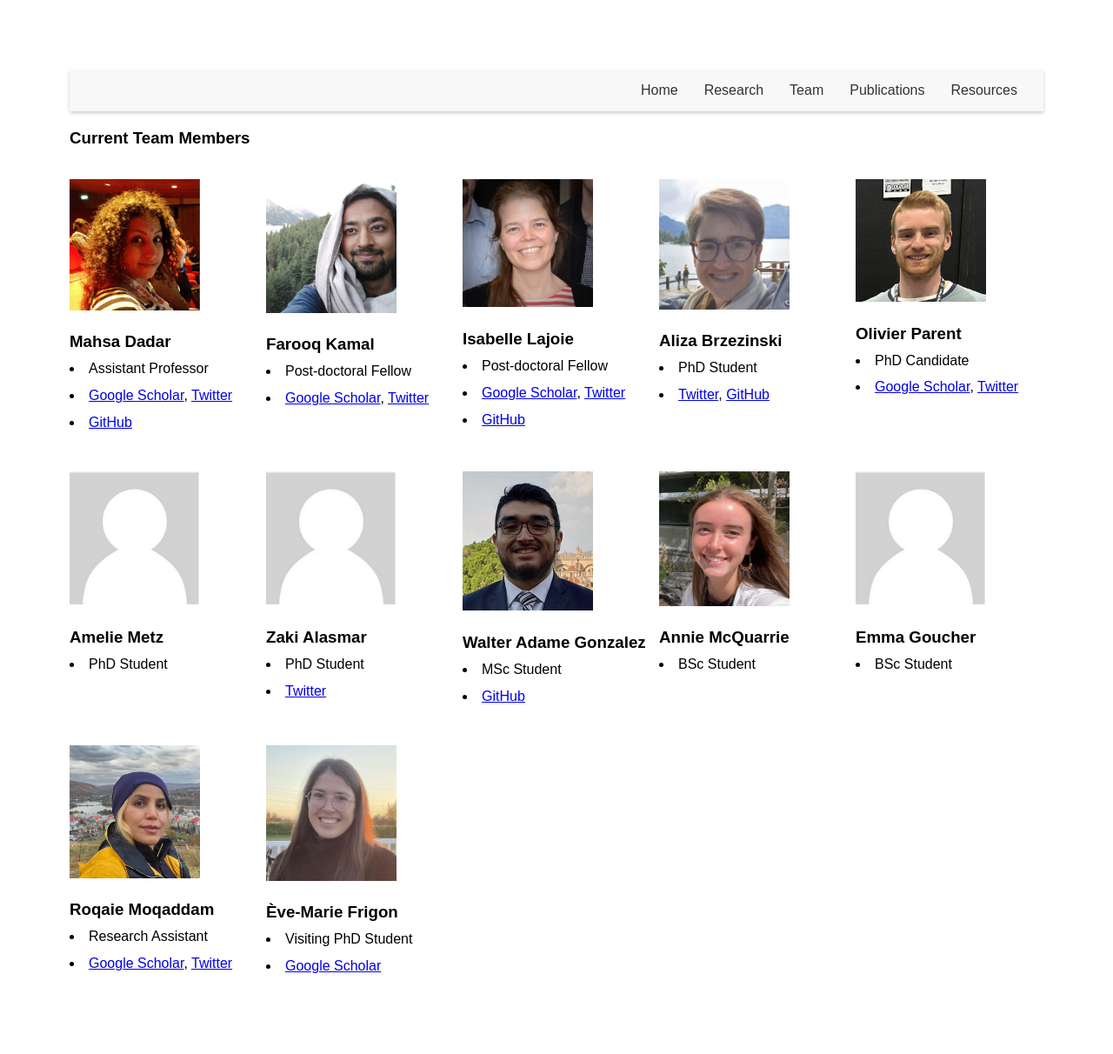
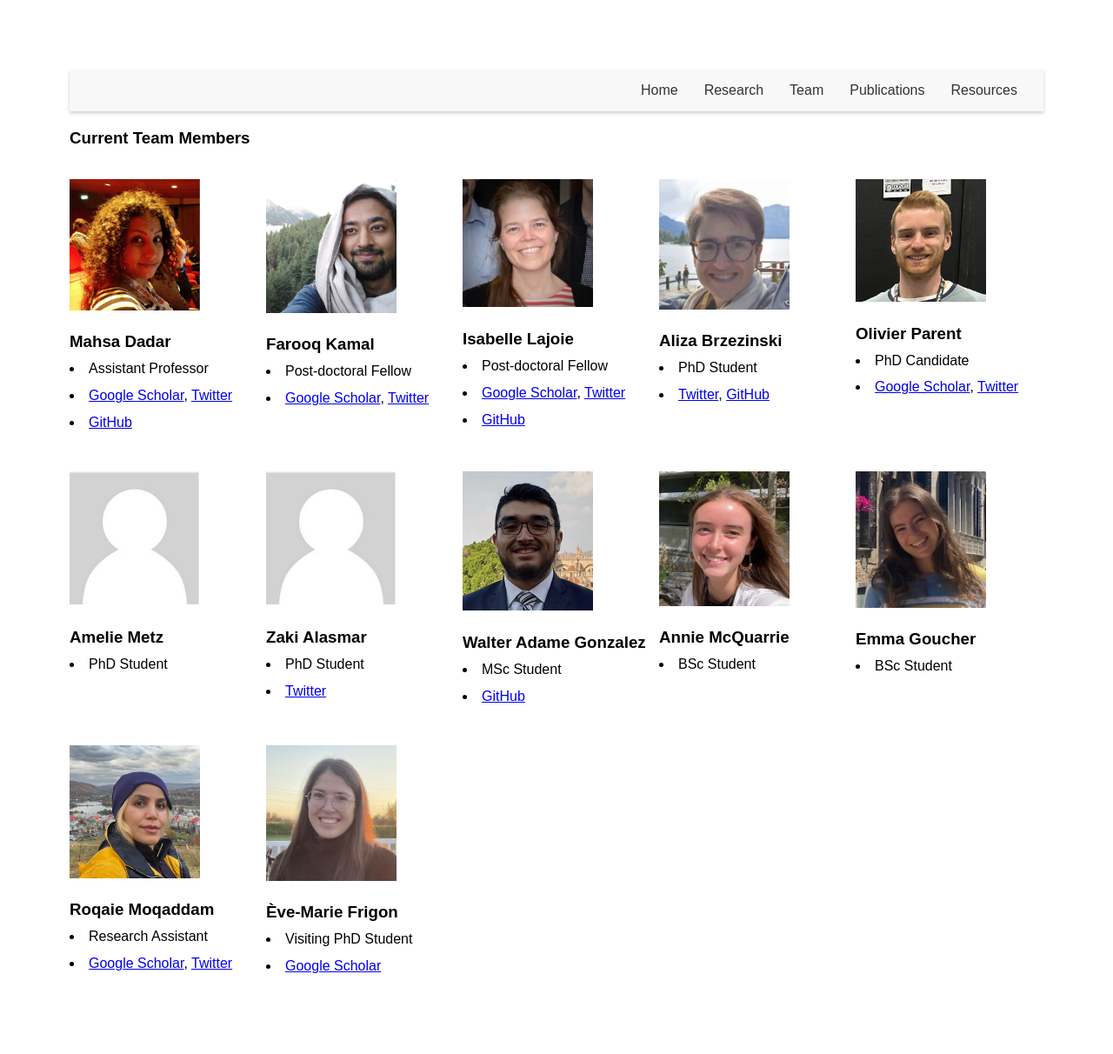
Before and after one commit to VANDAlab/VANDAlab.github.io, a Jekyll site: the page team.html, which Jekyll copies as it is, in a window 1280 px wide. Shown: the whole page at 87% size. Built offline with Jekyll 4.4.1, drawn with Linux system fonts in a browser that asks for light colours.

Commit message:
Update team.html

```diff
--- a/team.html
+++ b/team.html
@@ -89,7 +89,7 @@
 </div>
 
       <div class="person">
-      <img src="team/empty.png" alt="empty">
+      <img src="team/emma.jpg" alt="empty">
     <h3>Emma Goucher</h3>
     <li>BSc Student</li>
 </div>
```
